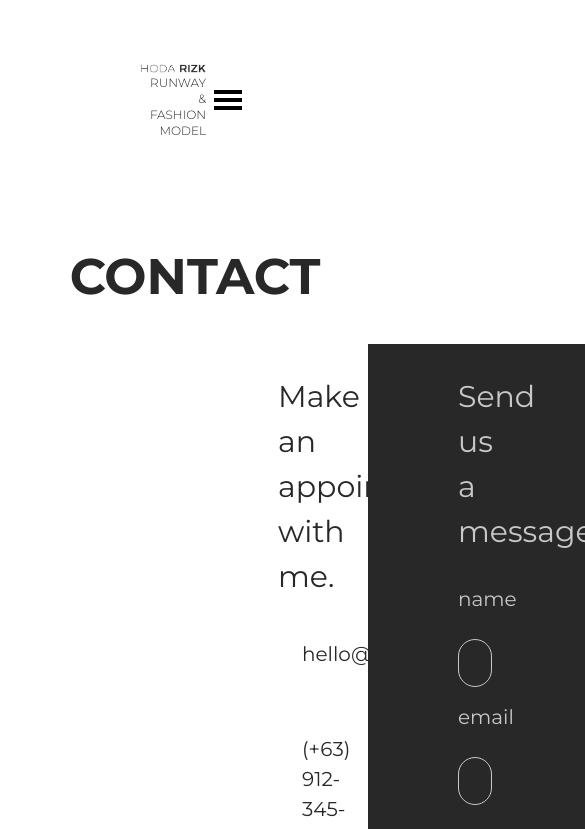
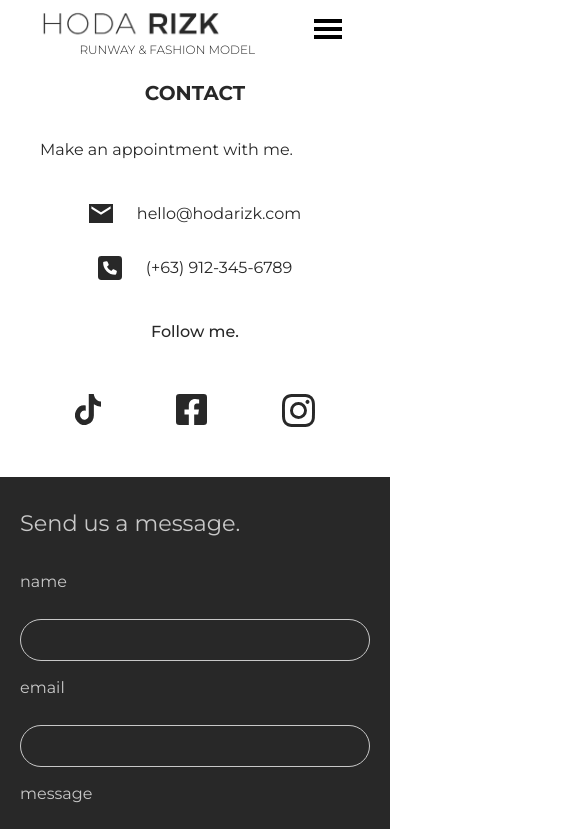
Before and after one commit to avron22/hoda_website, a React (Vite) app: page /contact in a window 390 px wide. Shown: the top 829 px of the page, 585 px wide, since content can reach past the window. Built offline with nearby package versions, Linux system fonts and the light colour scheme.

Commit message:
Update Contact.tsx
Finish all breakpoints for contact page

THE LAYOUT FOR ALL BREAKPOINTS OF HODA RIZK WEBSITE IS ALL DONE

```diff
--- a/src/pages/Contact.tsx
+++ b/src/pages/Contact.tsx
@@ -4,28 +4,34 @@ export default function Contact(){
   return (
     <>
     <div>
-      <div className="pt-[60px] px-[140px]">
+      <div className="sm:px-[40px] lg:pt-[60px] lg:px-[100px] xl:px-[140px]">
         <Navbar />
       </div>
-      <section className="flex flex-col justify-between">
-          <h1 className="text-[50px] font-bold text-center pt-[100px] pb-[30px]">CONTACT</h1>
-          <div className="flex min-h-[60vh]">
+      <section className="flex flex-col justify-between  min-h-[100vh]">
+          <h1 className="sm:text-[20px] md:text-[32px] xl:text-[50px] font-bold text-center sm:pt-[20px] md:pt-[60px] lg:pt-[100px] pb-[30px]">CONTACT</h1>
+          <div className="flex sm:max-lg:flex-col lg:min-h-[80vh]">
             {/*LEFT COLUMN */}
-            <div className="w-[50%] pl-[278px] pt-[30px] pr-[90px]">
-              <h1 className="text-[30px]">Make an appointment with me.</h1>
-              <div className="flex flex-col gap-[65px] pt-10">
-                <div className="flex gap-6 items-center">
-                  <img src="/src/assets/ICONS/EMAIL_FILL_ICON.svg" alt="" />
-                  <p className="text-[20px]">hello@hodarizk.com</p>
+            <div className="lg:w-[50%] sm:max-lg:px-[40px] lg:max-xl:pl-[100px] lg:max-xl:pr-[20px]
+                            xl:pl-[278px] lg:pt-[30px] xl:pr-[90px]"
+              >
+              <h1 className="sm:text-[16px] lg:text-[24px] xl:text-[30px]">Make an appointment with me.</h1>
+              <div className="flex flex-col sm:gap-[30px] lg:gap-[65px] pt-10">
+                <div className="flex gap-6 items-center sm:max-lg:justify-center">
+                  <img src="/src/assets/ICONS/EMAIL_FILL_ICON.svg"
+                       className="sm:max-md:w-[24px]"
+                      alt="" />
+                  <p className="sm:text-[16px] lg:text-[20px]">hello@hodarizk.com</p>
                 </div>
-                <div className="flex gap-6 items-center">
-                  <img src="/src/assets/ICONS/PHONE_FILL_ICON.svg" alt="" />
-                  <p className="text-[20px]">(+63) 912-345-6789</p>
+                <div className="flex gap-6 items-center sm:max-lg:justify-center">
+                  <img src="/src/assets/ICONS/PHONE_FILL_ICON.svg"
+                       className="sm:max-md:w-[24px]"
+                      alt="" />
+                  <p className="sm:text-[16px] lg:text-[20px]">(+63) 912-345-6789</p>
                 </div>
               </div>
-              <div className="flex flex-col justify-center pt-[100px] gap-[50px]">
-              <p className="text-[30px] font-medium">Follow me.</p>
-                <div className="flex gap-[75px]">
+              <div className="flex flex-col justify-center sm:pt-[40px] sm:max-lg:pb-[50px] lg:pt-[100px] gap-[50px]">
+              <p className="sm:text-[16px] sm:max-lg:text-center lg:text-[30px] font-medium">Follow me.</p>
+                <div className="sm:max-lg:justify-center flex gap-[75px]">
                     <a href="/"><img src="/src/assets/ICONS/TIKTOK_FILL_ICON.svg" alt="TIKTOK" /></a>
                     <a href="/"><img src="/src/assets/ICONS/FB_FILL_ICON.svg" alt="FACEBOOK" /></a>
                     <a href="/"><img src="/src/assets/ICONS/IG_FILL_ICON.svg" alt="INSTAGRAM" /></a>
@@ -33,27 +39,30 @@ export default function Contact(){
               </div>
             </div>
             {/*RIGHT COLUMN */}
-            <div className="w-[50%] pr-[278px] pt-[30px] pl-[90px] pb-[115px] text-[var(--accent)] bg-[var(--text)]">
-              <h1 className="text-[30px] pb-[30px]">Send us a message.</h1>
-              <form action="submit" className="text-[20px] flex flex-col gap-[15px]">
+            <div className="lg:w-[50%] sm:max-md:px-[20px] md:max-lg:px-[40px]
+                            lg:max-xl:pl-[20px] lg:max-xl:pr-[100px] xl:pr-[278px]
+                            pt-[30px] xl:pl-[90px] sm:pb-[30px] lg:pb-[115px] text-[var(--accent)] bg-[var(--text)]"
+            >
+              <h1 className="lg:text-[24px] xl:text-[30px] pb-[30px]">Send us a message.</h1>
+              <form action="submit" className="sm:text-[16px] md:text-[20px] flex flex-col gap-[15px]">
                 <p className="pb-[10px]">name</p>
                 <input type="text" name="name" id="name" required
                        autoComplete="name"
-                       className="w-[50%] text-[20px] px-4 py-2 border border-[var(--accent)] rounded-full bg-transparent focus:outline-none focus:border-amber-300"
+                       className="sm:w-[100%] md:w-[50%] sm:text-[16px] md:text-[20px] px-4 py-2 border border-[var(--accent)] rounded-full bg-transparent focus:outline-none focus:border-amber-300"
                 />
                 <p className="pb-[10px]">email</p>
                 <input type="text" name="email" id="email" required
                        autoComplete="email"
-                       className="w-[70%] text-[20px] px-4 py-2 border border-[var(--accent)] rounded-full bg-transparent focus:outline-none focus:border-amber-300"
+                       className="sm:w-[100%] md:w-[70%] sm:text-[16px] md:text-[20px] px-4 py-2 border border-[var(--accent)] rounded-full bg-transparent focus:outline-none focus:border-amber-300"
                 />
                 <p className="pb-[10px]">message</p>
                 <textarea rows={5} name="message" id="message" required
                           autoComplete="message"
-                          className="w-full text-[20px] px-4 py-2 border border-[var(--accent)] rounded-3xl bg-transparent focus:outline-none focus:border-amber-300"
+                          className="w-full sm:text-[16px] md:text-[20px] px-4 py-2 border border-[var(--accent)] rounded-3xl bg-transparent focus:outline-none focus:border-amber-300"
                 />
 
                 <button type="submit"
-                        className="w-[30%] mt-[30px] px-6 py-3 bg-[var(--bg)] text-[var(--text)] font-medium italic rounded-full hover:bg-amber-200 transition">
+                        className="w-[30%] sm:max-lg:self-center mt-[30px] px-6 py-3 bg-[var(--bg)] text-[var(--text)] font-medium italic rounded-full hover:bg-amber-200 transition">
                         SEND
                 </button>
               </form>
```
